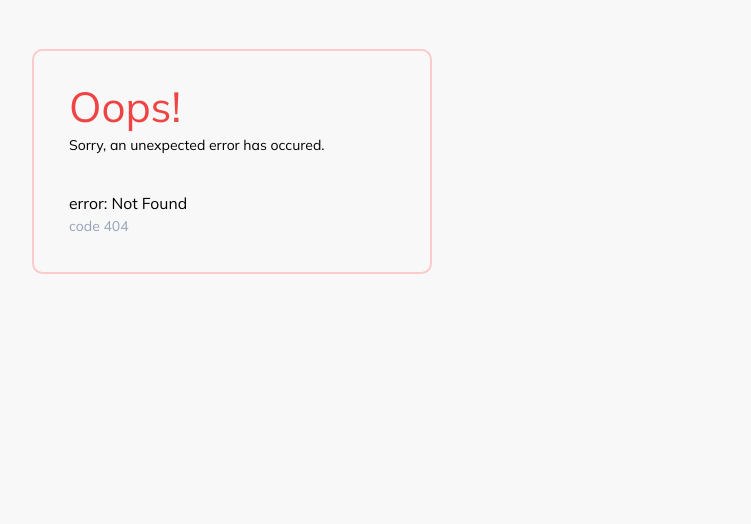
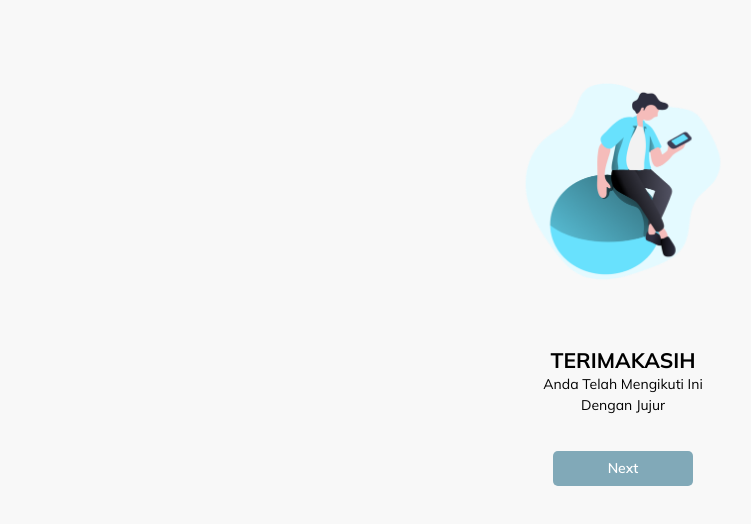
Before and after one commit to faiz-dev/smk-vote, a React (Vite) app: page /sukses in a window 1280 px wide. Before the commit this address had no page. Shown: the top 524 px of the page, without its empty margins (17-768 px from the left). Built offline with nearby package versions, Linux system fonts and the light colour scheme.

Commit message:
fixing menu, voting & sukses

```diff
--- a/src/features/Sukses/index.jsx
+++ b/src/features/Sukses/index.jsx
@@ -9,12 +9,12 @@ const Sukses = () => {
 
     return (
         <div className="text-center">
-            <div className="w-[300px] h-[300px] flex items-center justify-center mx-auto mt-10 mb-4">
+            <div className="w-[300px] h-[300px] flex items-center justify-center mx-auto mt-5 mb-4">
               <img src={sukses} alt="gambar"/>
             </div>
-            <h1 className="text-cyan-400 font-bold text-2xl">TERIMAKASIH</h1>
+            <h1 className="text-primary-400 font-bold text-2xl">TERIMAKASIH</h1>
             <p>Anda Telah Mengikuti Ini <br />Dengan Jujur</p>
-            <KKPrimaryButton className=" bg-cyan-400 w-40 mt-10" onClick={() => {navigate("/")}}>Next</KKPrimaryButton>
+            <KKPrimaryButton className=" bg-primary w-40 mt-10" onClick={() => {navigate("/")}}>Next</KKPrimaryButton>
         </div>
     )
 }
--- a/src/features/VoteOsis/index.jsx
+++ b/src/features/VoteOsis/index.jsx
@@ -1,17 +1,43 @@
 import React from "react";
-
+import calon1 from '../../assets/Calon1.png'
 const VotingOsis = () => {
+    const judulVoting = 'Voting Pradana Putra'
+    const candidates = [
+        {
+            id: 1,
+            name: 'Rahmat & Rahmadhani',
+            img: calon1,
+            selected: false
+        },
+        {
+            id: 2,
+            name: 'Andika & Rahmat',
+            img: 'https://dummyimage.com/333x193/81a9b8/fff?text=Andika-Rahmat',
+            selected: true
+        },
+        {
+            id: 3,
+            name: 'Ramadhani & Andika',
+            img: 'https://dummyimage.com/333x193/81a9b8/fff?text=Andika-Rahmat',
+            selected: false
+        }
+    ]
     return(
         <div className="">
-        <h1 className="font-bold text-center pt-16 text-3xl">VOTING OSIS</h1>
-        <p className="text-center">Klik gambar kandidat pilihan anda <br /> untuk memberi voting</p>
-        <div className="md:flex flex-row">
-            <img src="https://dummyimage.com/333x193/81a9b8/fff" className="rounded-3xl pb-1 mx-auto"/>
-            <img src="https://dummyimage.com/333x193/81a9b8/fff" className="rounded-3xl pb-1 mx-auto"/>
-            <img src="https://dummyimage.com/333x193/81a9b8/fff" className="rounded-3xl mx-auto"/>
+            <h1 className="font-bold text-center mt-5 text-3xl">{judulVoting}</h1>
+            <p className="text-center mb-2">Klik gambar kandidat pilihan anda <br /> untuk memberi voting</p>
+            <div className="flex-row md:flex">
+                {candidates.map(c => (
+                    <img
+                        src={c.img}
+                        key={c.id}
+                        className={`rounded-3xl pb-1 mx-auto border border-4 ${c.selected ? 'border-secondary ' : ''} bg-primary`}
+                        />
+                ))}
+            </div>
+            <button
+                className="bg-[url('https://dummyimage.com/172x45/7BA9AC/fff&text=+')] text-white mt-5 mx-auto px-14 py-3 rounded-xl md:display: block">Submit</button>
         </div>
-        <button className="bg-[url('https://dummyimage.com/172x45/7BA9AC/fff&text=+')] text-white mt-5 mx-auto px-14 py-3 rounded-3xl md:display: block">Submit</button>
-    </div>
     )
 }
 
--- a/src/routes.jsx
+++ b/src/routes.jsx
@@ -65,14 +65,14 @@ const routes = createBrowserRouter([
             </AuthProvider>
     },
     {
-        path: '/dev/votingosis',
+        path: '/voting',
         element:
             <AuthProvider>
                 <VotingOsis />
             </AuthProvider>
     },
     {
-        path: '/dev/sukses',
+        path: '/sukses',
         element:
             <AuthProvider>
                 <Sukses />
```
Also changed, not shown: src/assets/Calon1.png (added).
